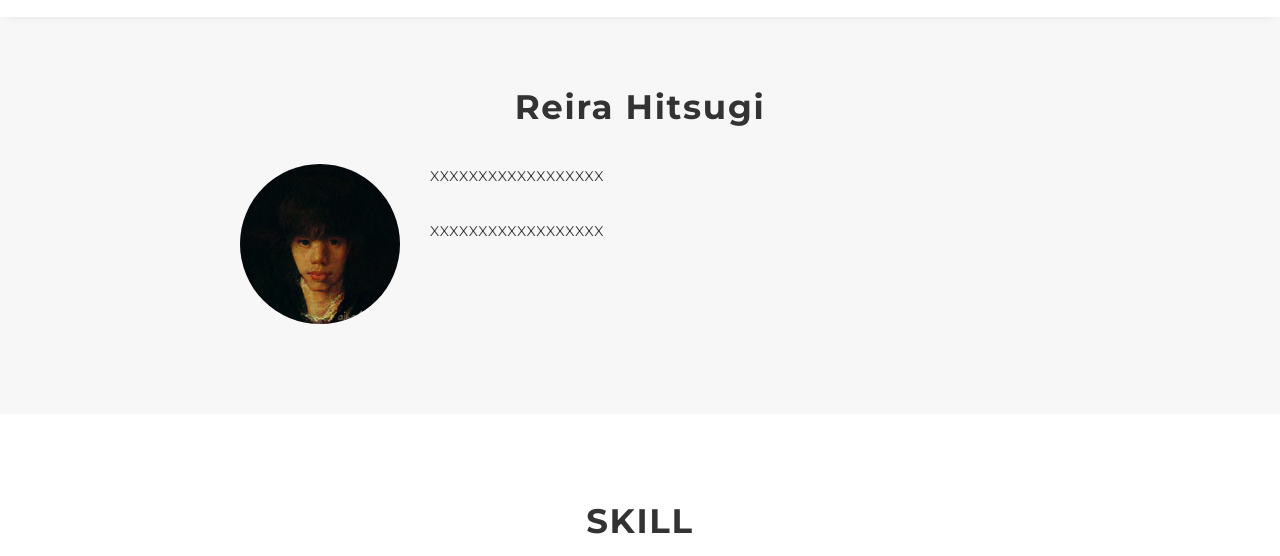
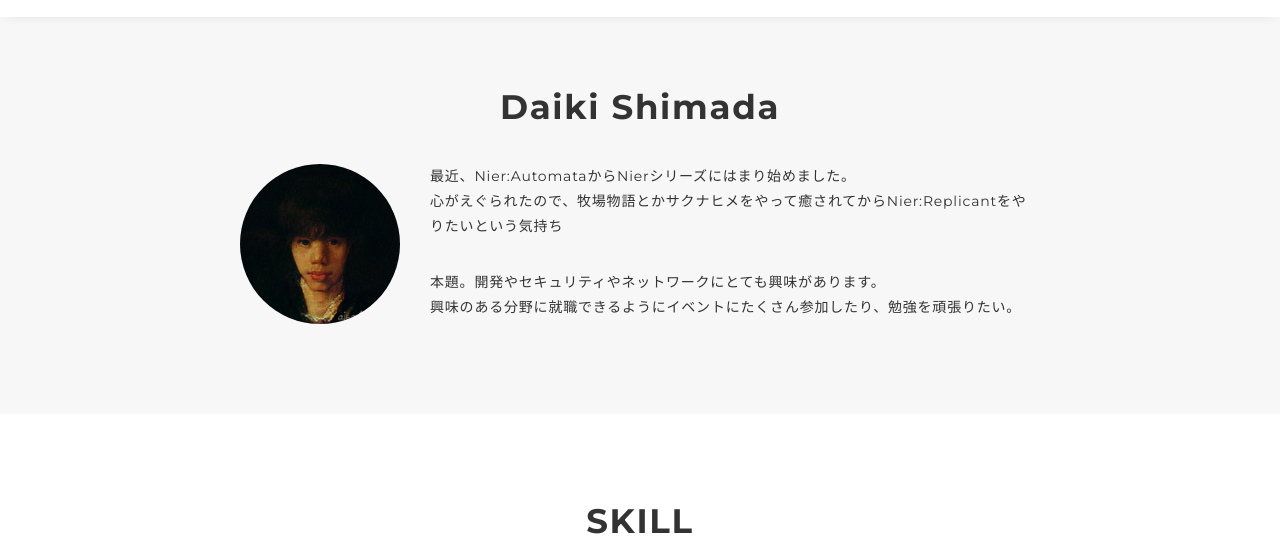
Before and after one commit to slpylps/portfolio, a plain HTML site: page docs/index.html in a window 1280 px wide. Shown: the part 73-629 px from the top of the page. Drawn offline with nearby package versions, Linux system fonts and the light colour scheme.

Commit message:
自己紹介？を書き終えた

```diff
--- a/docs/index.html
+++ b/docs/index.html
@@ -10,7 +10,7 @@
 <meta property="og:description" content="XXXXXXの自己紹介サイトです。" />
 <meta property="og:image" content="img/ogp.png" />
 <meta name="description" content="XXXXXXの自己紹介サイトです。" />
-<title>XXXXXX ポートフォリオ</title>
+<title>ポートフォリオ</title>
 <link rel="preconnect" href="https://fonts.gstatic.com" />
 <link
 	href="https://fonts.googleapis.com/css2?family=Montserrat:wght@400;700&display=swap"
@@ -44,14 +44,17 @@
 		<main class="content">
 			<section class="about section" id="about">
 				<div class="inner">
-					<h2 class="title">Reira Hitsugi</h2>
+					<h2 class="title">Daiki Shimada</h2>
 					<div class="profile">
 						<p class="profile-img">
 							<img src="img/profile.png" alt="自画像" />
 						</p>
 						<div class="profile-body">
-							<p>XXXXXXXXXXXXXXXXXX</p>
-							<p>XXXXXXXXXXXXXXXXXX</p>
+							<p>最近、Nier:AutomataからNierシリーズにはまり始めました。<br>
+							心がえぐられたので、牧場物語とかサクナヒメをやって癒されてからNier:Replicantをやりたいという気持ち</p>
+							<p>本題。開発やセキュリティやネットワークにとても興味があります。<br>
+							興味のある分野に就職できるようにイベントにたくさん参加したり、勉強を頑張りたい。
+							</p>
 						</div>
 					</div>
 				</div>
```
